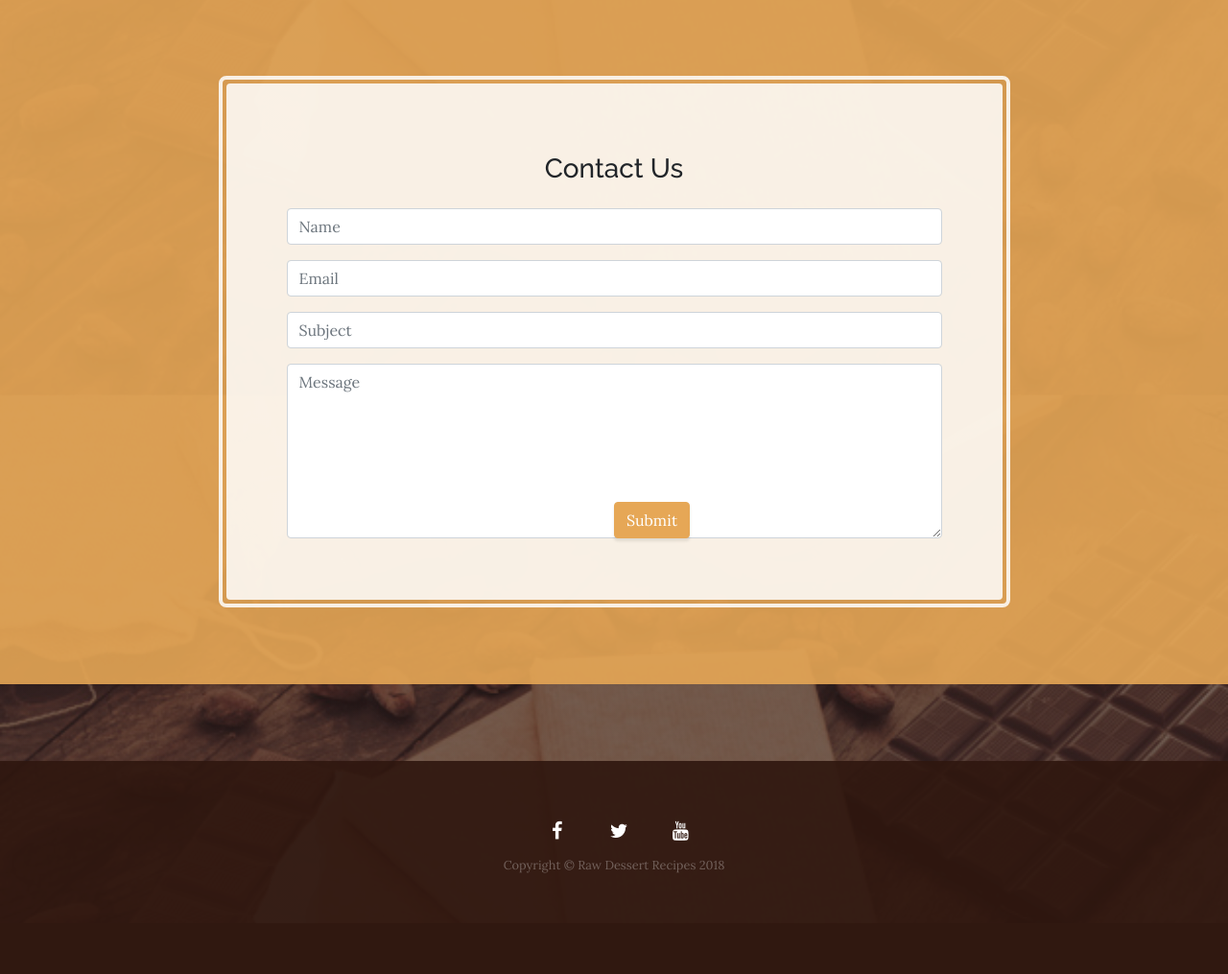
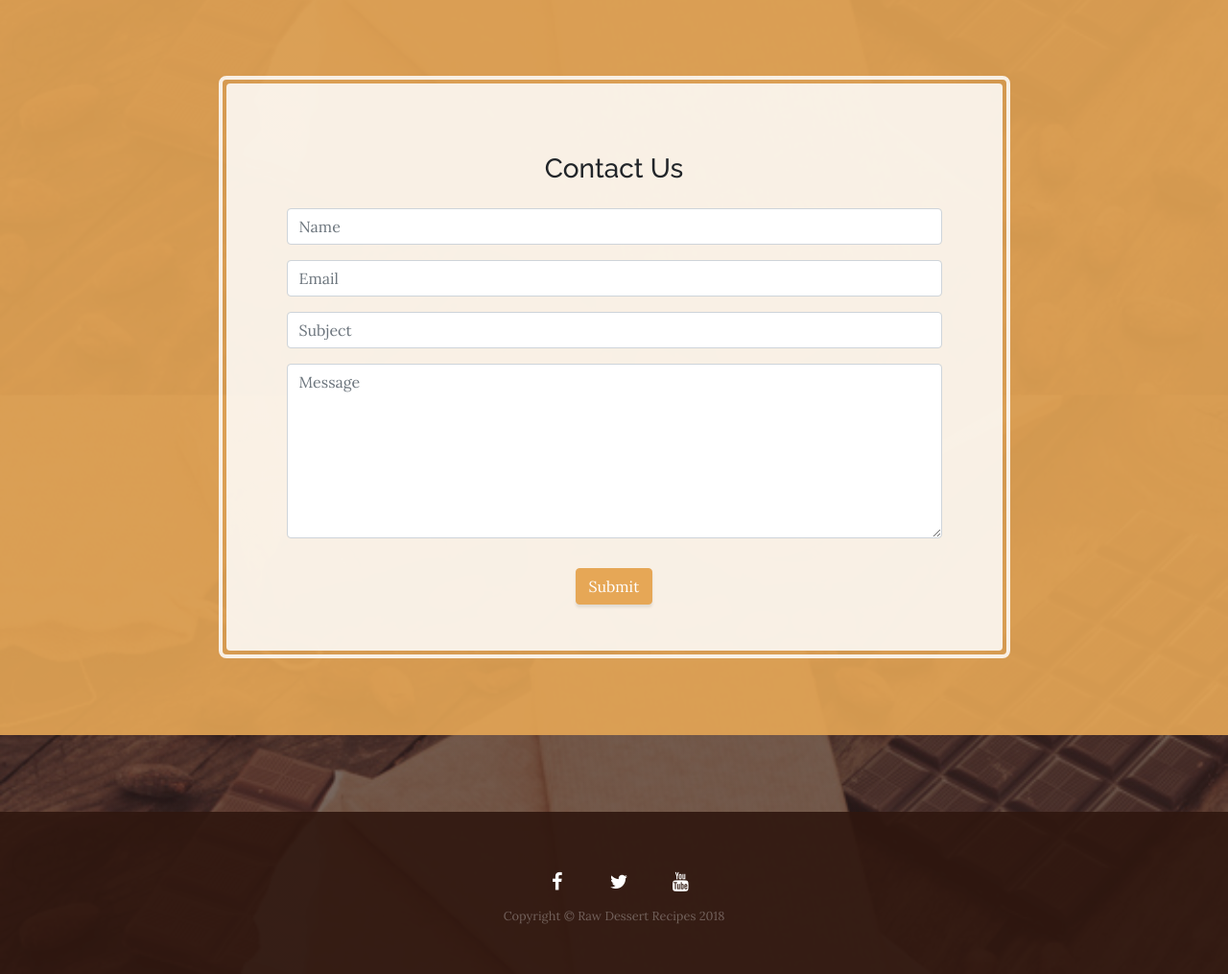
Before and after one commit to Code-Institute-Submissions/raw-dessert-recipes, a Flask app: page /contact in a window 1280 px wide. Shown: the part 441-1456 px from the top of the page at 96% size. Before the commit the page ends 1351 px from the top, so only its background shows below. Run offline with Flask 2, Linux system fonts and the light colour scheme; some libraries are stand-ins or nearby versions.

Commit message:
Updated button custom CSS to style buttons with margin.

```diff
--- a/static/css/custom.css
+++ b/static/css/custom.css
@@ -28,6 +28,5 @@
 }
 
 button {
-  position: absolute;
-  bottom: 0;
+  margin-top: 15px;
 }
--- a/templates/editrecipe.html
+++ b/templates/editrecipe.html
@@ -101,7 +101,9 @@
                                             <label for="method">Date Posted</label>
                                             <input type="text" class="form-control" id="date_posted" name="date_posted" placeholder="Date Posted.   (DD, Month, YYYY. i.e. 12 January, 2018)">
                                         </div>
-                                        <button type="submit" name="action" class="btn btn-success">Edit Recipe</button>
+                                        <div style="text-align: center;">
+                                            <button type="submit" name="action" class="btn btn-success">Edit Recipe</button>
+                                        </div>
                                     </form>
                             </div>
                         </div>
```
